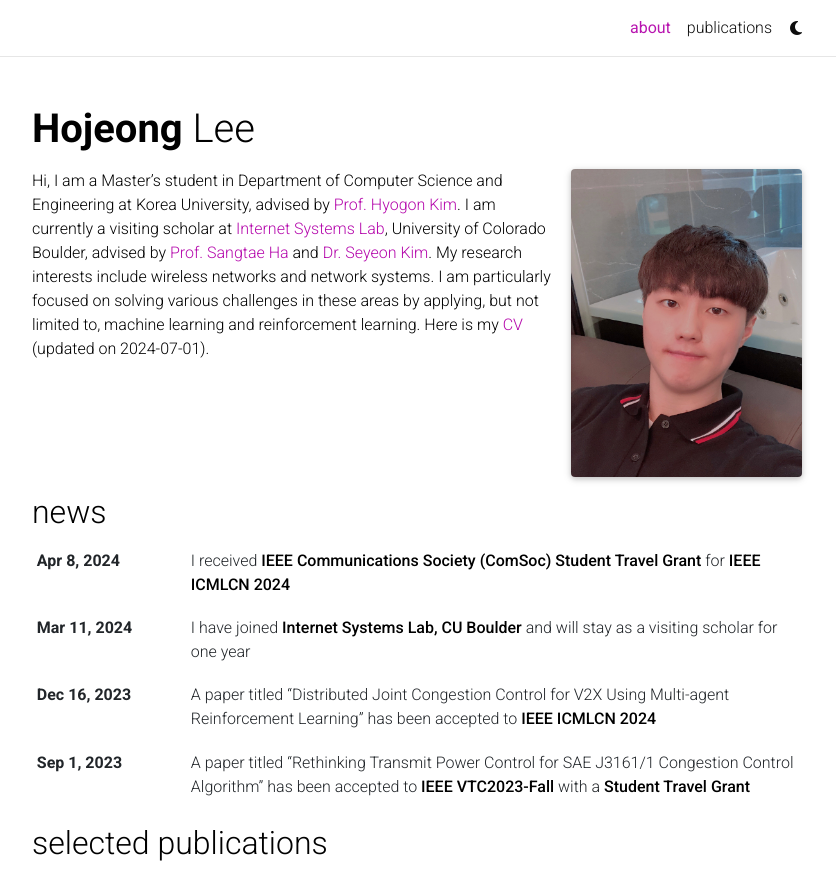
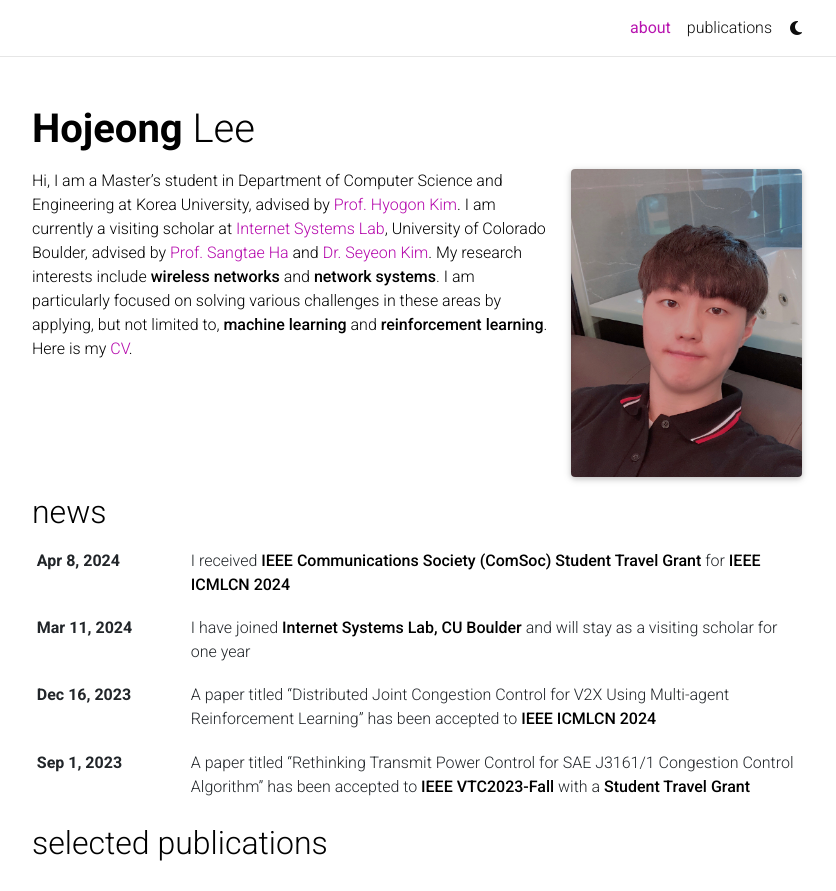
Before and after one commit to 1eethink/1eethink.github.io, a Jekyll site: the page built from _pages/about.md, in a window 1280 px wide and 1161 px high, cut to the strip 0-891 px from the top of the window. Shown: the whole strip, without its empty margins (223-1059 px from the left). Built offline with Jekyll 4.4.1, drawn with Linux system fonts in a browser that asks for light colours; full-size pictures stand in for the smaller copies a plugin makes; some web fonts are replaced; comment, search, counter and statistics services are not loaded; a style sheet for code colours, icons or effects is not loaded.

Commit message:
minor update

```diff
--- a/_pages/about.md
+++ b/_pages/about.md
@@ -19,7 +19,7 @@
 social: true  # includes social icons at the bottom of the page
 ---
 
-Hi, I am a Master’s student in Department of Computer Science and Engineering at Korea University, advised by [Prof. Hyogon Kim](http://widen.korea.ac.kr). I am currently a visiting scholar at [Internet Systems Lab](https://netstech.org/), University of Colorado Boulder, advised by [Prof. Sangtae Ha](https://netstech.org/sangtaeha/) and [Dr. Seyeon Kim](https://sites.google.com/view/seyeon/?pli=1). My research interests include wireless networks and network systems. I am particularly focused on solving various challenges in these areas by applying, but not limited to, machine learning and reinforcement learning. Here is my [CV](../assets/pdf/CV_20240705.pdf) (updated on 2024-07-01).
+Hi, I am a Master’s student in Department of Computer Science and Engineering at Korea University, advised by [Prof. Hyogon Kim](http://widen.korea.ac.kr). I am currently a visiting scholar at [Internet Systems Lab](https://netstech.org/), University of Colorado Boulder, advised by [Prof. Sangtae Ha](https://netstech.org/sangtaeha/) and [Dr. Seyeon Kim](https://sites.google.com/view/seyeon/?pli=1). My research interests include **wireless networks** and **network systems**. I am particularly focused on solving various challenges in these areas by applying, but not limited to, **machine learning** and **reinforcement learning**. Here is my [CV](../assets/pdf/CV_20240705.pdf).
 
 
 <!-- Changed? Write your biography here. Tell the world about yourself. Link to your favorite [subreddit](http://reddit.com). You can put a picture in, too. The code is already in, just name your picture `prof_pic.jpg` and put it in the `img/` folder.
```
